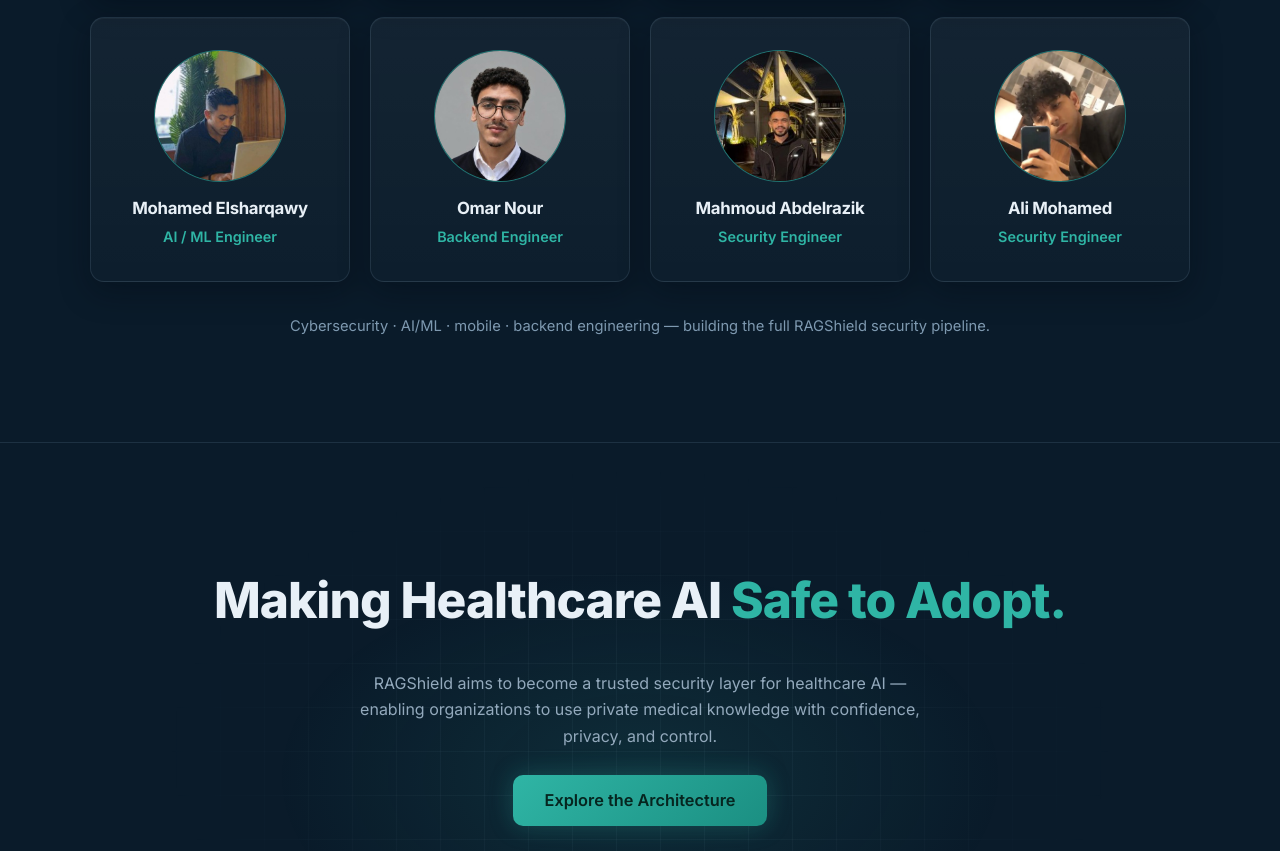
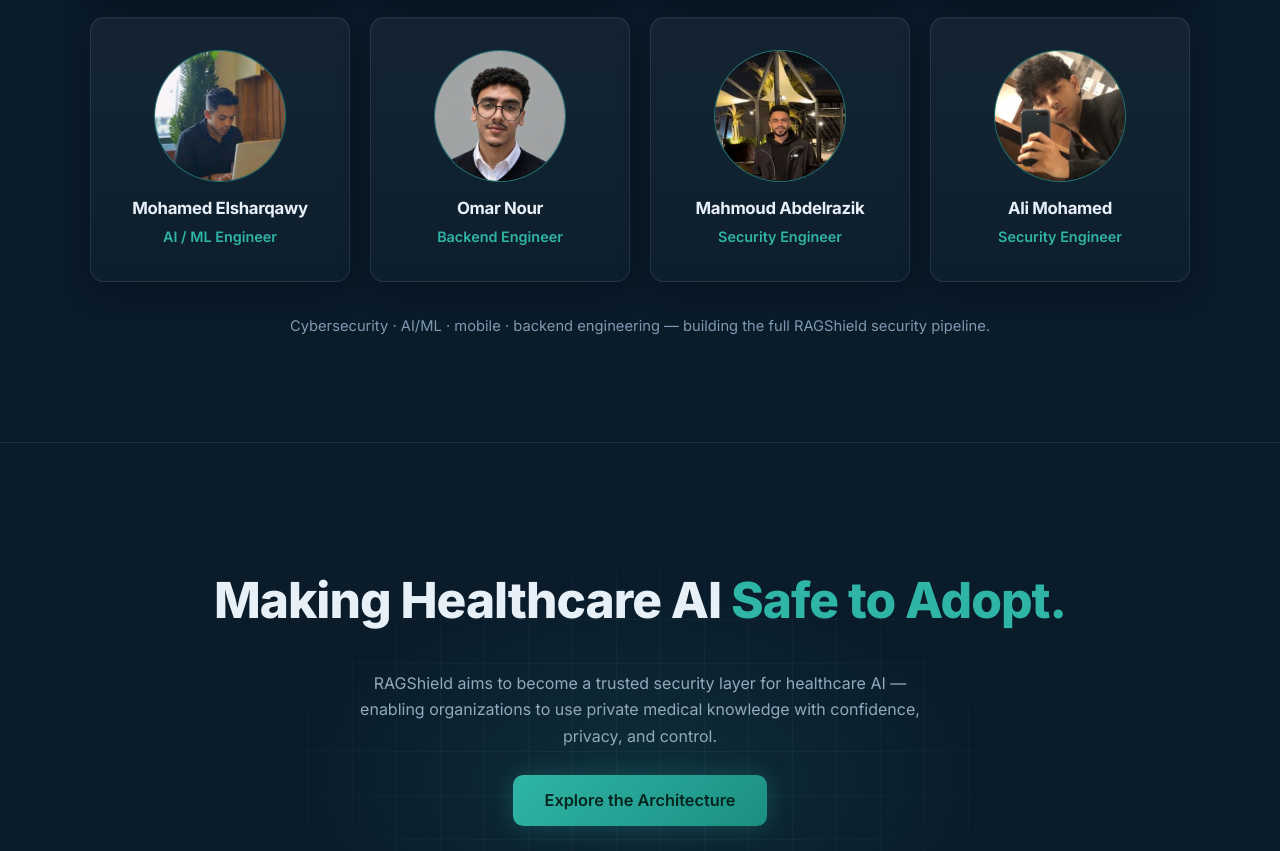
Before and after one commit to Muhabzz/muhabzz.github.io, a plain HTML site: page index.html in a window 1280 px wide. Shown: the part 10270-11121 px from the top of the page. Drawn offline with Linux system fonts and the light colour scheme.

Commit message:
Raise Ali's avatar crop higher (head toward top of circle)

```diff
--- a/style.css
+++ b/style.css
@@ -545,7 +545,7 @@ h1, h2, h3 { line-height: 1.18; letter-spacing: -0.02em; font-weight: 700; text-
 }
 
 /* Ali's photo is a tall portrait with his head near the top — focus the circular crop there */
-.avatar img[src*="ali.jpg"] { object-position: center 8%; }
+.avatar img[src*="ali.jpg"] { object-position: center 24%; }
 
 .member h3 {
   font-size: 1.05rem;
```
